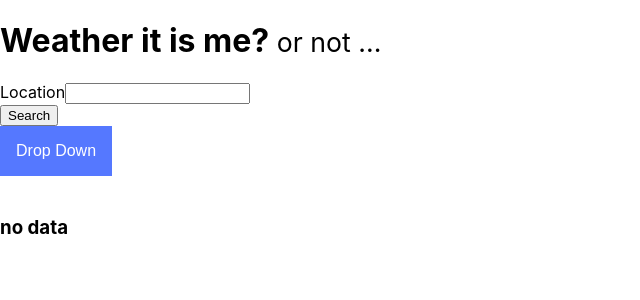
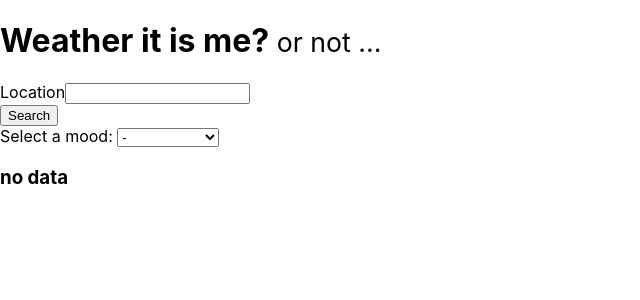
Before and after one commit to AndrewKalGit/Weather-it-is-me, a React (Create React App) app: page / in a window 1280 px wide. Shown: the top 300 px of the page, without its empty margins (0-640 px from the left). Built offline with nearby package versions, Linux system fonts and the light colour scheme.

Commit message:
drop down menu function working

```diff
--- a/src/Location.js
+++ b/src/Location.js
@@ -1,10 +1,6 @@
 import React, { useState } from 'react';
 
-export default function Location({
-	setZipcode,
-	zipcode,
-	setWeather,
-}) {
+export default function Location({ setZipcode, zipcode, setWeather }) {
 	// const initialState = {
 
 	// }
@@ -27,6 +23,7 @@ export default function Location({
 	// const handleChange = (event) => {
 	// 	setLocation({...setLocation, })
 	// };
+	//city name or just zip code for form validate
 
 	return (
 		<>
@@ -35,11 +32,15 @@ export default function Location({
 					<label className='Location'>Location</label>
 					<input
 						type='text'
+						pattern='\d{5}|^[\d,\s]+$'
 						value={zipcode}
 						onChange={(x) => setZipcode(x.target.value)}></input>
 				</div>
-				<button className='Search' type='submit'>Search</button>
+				<button className='Search' type='submit'>
+					Search
+				</button>
 			</form>
 		</>
 	);
 }
+//play around with regular expression after mvp
--- a/src/MoodList.js
+++ b/src/MoodList.js
@@ -3,6 +3,8 @@ import Mood from './Mood';
 import Location from './Location'; //Keep here for now we might need
 
 function MoodList({ weather }) {
+	const [tip, setTip] = useState(null)
+	const [moodForm, setMoodForm] = useState('');
 	const [moodLists, setMoodList] = useState([
 		{
 			mood: 'very negative',
@@ -16,19 +18,37 @@ function MoodList({ weather }) {
 		{ mood: 'very positive', selected: false, id: 4 },
 	]);
 
+	//function compare the 2: weather api data and human data
+	//<p {function name here}></p>
+	//have another state variable for advice and
+
+	//simple version no logic
+	function generateTips() {
+		//after if logic to determine tip
+		setTip('this is your tip')
+	}
+
+	function handleChange(event) {
+		setMoodForm(event.target.value);
+		generateTips();
+		//trigger the function to compare
+		//compare weather and selected mood
+	}
+	//regular expressions form validation and make user only put in what you want post mvp
 	return (
 		<>
 			<div className='dropdown'>
-				<button className='dropbtn'>Drop Down</button>
-				<h4>{}</h4>
-				<div className='dropdown-content'>
-					<span>{moodLists[0].mood}</span>
-					<span>{moodLists[1].mood}</span>
-					<span>{moodLists[2].mood}</span>
-					<span>{moodLists[3].mood}</span>
-					<span>{moodLists[4].mood}</span>
-				</div>
+				<label htmlFor='Moods'>Select a mood: </label>
+				<select onChange={handleChange} name='Moods' value={moodForm}>
+					<option>-</option>
+					<option value={moodLists[0].mood}>{moodLists[0].mood}</option>
+					<option value={moodLists[1].mood}>{moodLists[1].mood}</option>
+					<option value={moodLists[2].mood}>{moodLists[2].mood}</option>
+					<option value={moodLists[3].mood}>{moodLists[3].mood}</option>
+					<option value={moodLists[4].mood}>{moodLists[4].mood}</option>
+				</select>
 			</div>
+			<p>{tip && tip}</p>
 		</>
 	);
 }
```
